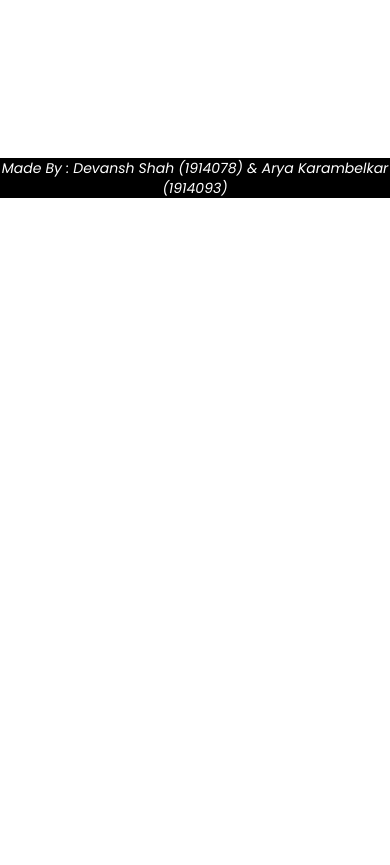
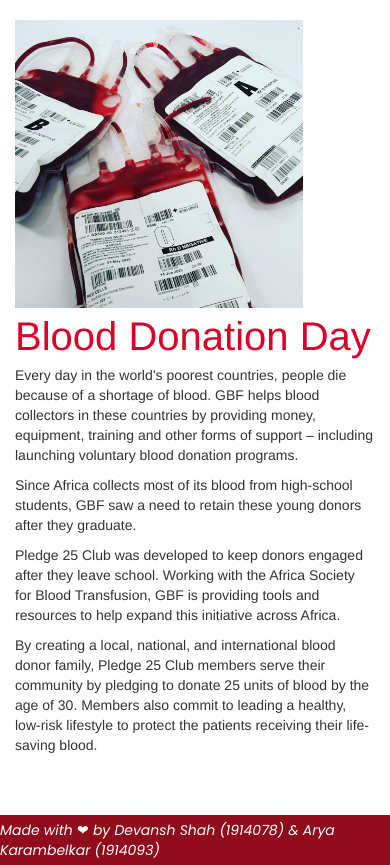
Before and after one commit to twilight-warlock/Blood-Donation-Mini-Project, a PHP site: page /WP/users/about.php in a window 390 px wide; the page is wider, and only the part inside the window is pictured. Shown: the part 646-1511 px from the top of that part. Before the commit the page ends 844 px from the top of that part, so only its background shows below. Run offline with PHP 8.4, Linux system fonts and the light colour scheme; some web fonts are replaced.

Commit message:
Added about page data with minor route updates

```diff
--- a/php/DBConnect.php
+++ b/php/DBConnect.php
@@ -26,13 +26,13 @@ class DBConnect {
     public function auth(){
         session_start();
         if(! isset($_SESSION['username'])){
-            header("Location: http://localhost/WP/Blood-Donation-Mini-Project");
+            header("Location: http://localhost/Blood-Donation-Mini-Project");
         }
     }
     public function authLogin(){
         session_start();
         if(isset($_SESSION['username'])){
-            header("Location: http://localhost/WP/Blood-Donation-Mini-Project/home.php");
+            header("Location: http://localhost/Blood-Donation-Mini-Project/home.php");
         }
     }
 
@@ -95,7 +95,7 @@ class DBConnect {
     public function logout(){
         session_start();
         session_destroy();
-        header("Location: http://localhost/WP/Blood-Donation-Mini-Project/users/");
+        header("Location: http://localhost/Blood-Donation-Mini-Project/users/");
     }
 
     public function getDonorProfileById($id){
--- a/users/about.php
+++ b/users/about.php
@@ -5,12 +5,41 @@ include 'layout/_header.php';
 include 'layout/navbar.php';
 ?>
 
-<div class="container">
+<div class="container" style="margin-bottom: 50px;">
     <div class="row">
-        <div class="col-md-10">
-            <a href="#" style="font-size: 40px; color: rgb(146, 15, 15); font-family: 'Poppins', sans-serif;">About Us</a>
+        <div class="col-md-7">
+            <div href="#" style="font-size: 40px; color: #da0028;">About Us</div>
             <p>We are a non-profitable organization which aims to provide a better and easier way to find the required blood needed
             at the time. </p>
+            <p>Voluntary Non-Remunerated Blood Donation (VNRBD) is the cornerstone of a safe and sufficient blood supply. GBF works with blood collectors in low and middle-income countries to establish and enhance the recruitment, retention and management of volunteer donors.
+                <p>
+
+                    A system of voluntary donation driven by benevolence is preferable. However, creating a community appreciation of blood donation is challenging; as is recruiting, motivating and retaining donors and managing them effectively.</p>
+                </p>
+        </div>
+        <div class="col-md-5">
+            <img src="https://globalbloodfund.org/wp-content/uploads/2020/08/GBF-work1.jpg" alt="" style="width: 70%;margin:auto;">
+        </div>
+    </div>
+    <hr id="line_1">
+    <div class="row">
+    <div class="col-md-5">
+            <img src="../assets//about2.jpg" alt="" style="width: 80%;margin:auto;">
+        </div>
+        <div class="col-md-7">
+        <div href="#" style="font-size: 40px; color: #da0028;">Blood Donation Day</div>
+        <p>
+            Every day in the world’s poorest countries, people die because of a shortage of blood. GBF helps blood collectors in these countries by providing money, equipment, training and other forms of support – including launching voluntary blood donation programs.
+        </p>
+        <p>
+        Since Africa collects most of its blood from high-school students, GBF saw a need to retain these young donors after they graduate.
+        </p>
+        <p>
+            Pledge 25 Club was developed to keep donors engaged after they leave school. Working with the Africa Society for Blood Transfusion, GBF is providing tools and resources to help expand this initiative across Africa.
+        </p>
+        <p>
+            By creating a local, national, and international blood donor family, Pledge 25 Club members serve their community by pledging to donate 25 units of blood by the age of 30. Members also commit to leading a healthy, low-risk lifestyle to protect the patients receiving their life-saving blood.
+        </p>
         </div>
     </div>
 </div>
--- a/users/layout/_footer.php
+++ b/users/layout/_footer.php
@@ -1,5 +1,5 @@
-<footer class="nav navbar-fixed-bottom">
-            <b style="font-family: 'Poppins', sans-serif; font-weight: 200;">Made By : Devansh Shah (1914078) & Arya Karambelkar (1914093)</a></b>
+<foote style="height: 50px; display:flex; align-items:center; justify-content:center; background: #900b1b;">
+            <b style="font-family: 'Poppins', sans-serif; font-weight: 200; color:white">Made with ❤ by Devansh Shah (1914078) & Arya Karambelkar (1914093)</a></b>
             <br>
 </footer>
 
```
Also changed, not shown: assets/about2.jpg (added).
